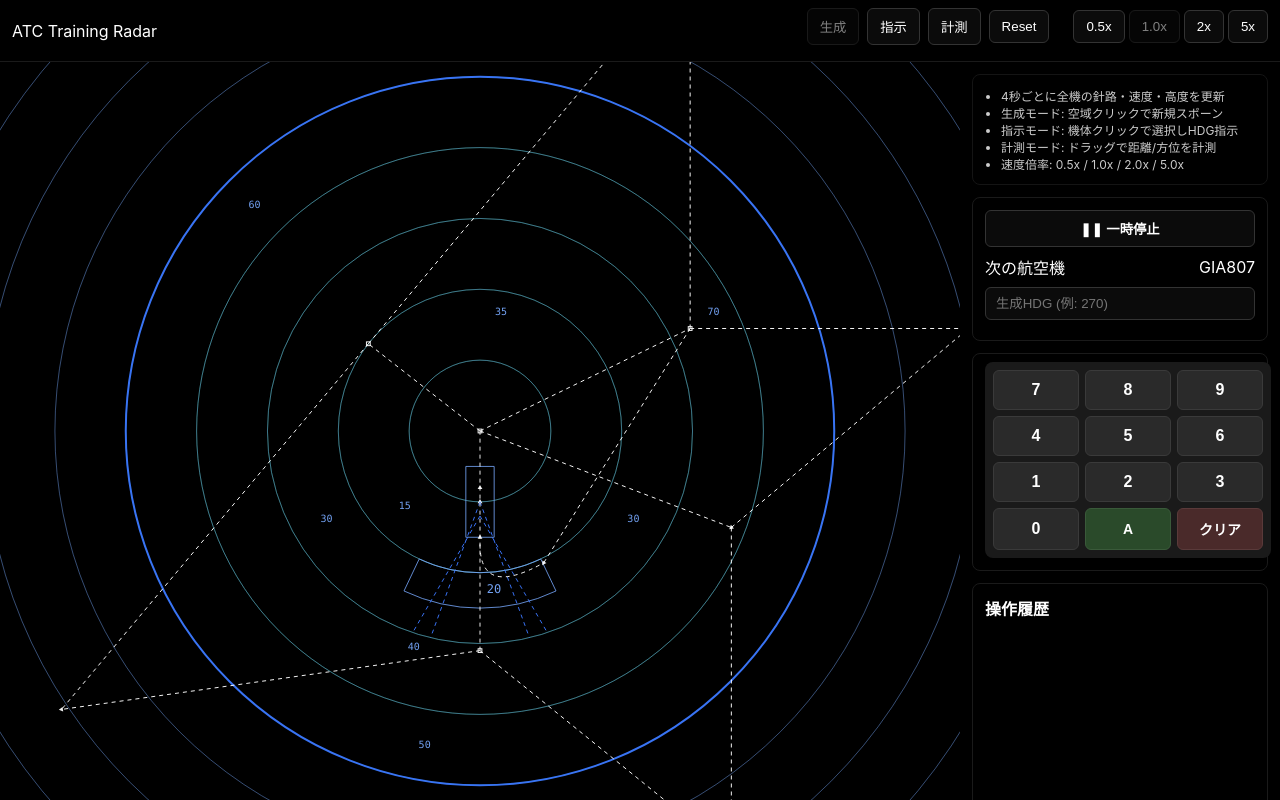
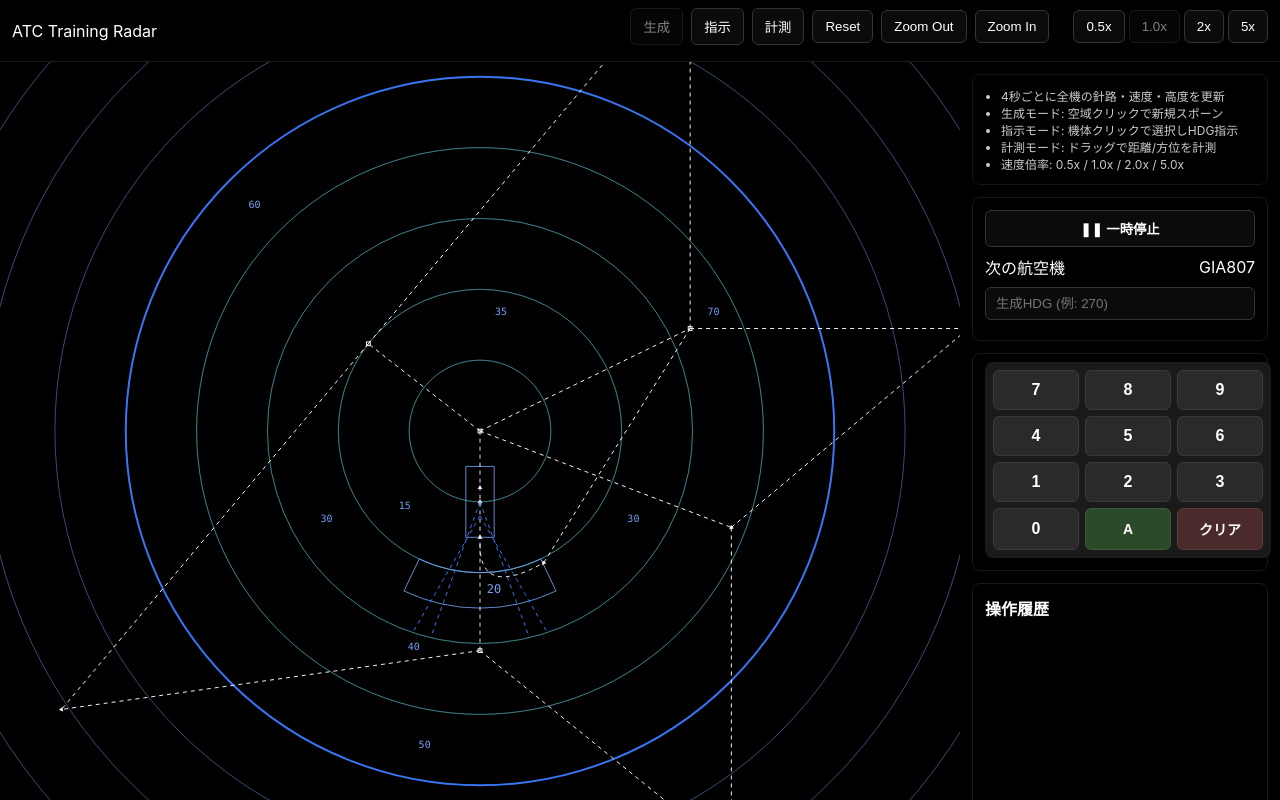
Before and after one commit to shinnnnk/rader-vector-app, a React (Vite) app: page / in a window 1280 px wide. Built offline with nearby package versions, Linux system fonts and the light colour scheme.

Commit message:
refactor:update map

```diff
--- a/src/App.tsx
+++ b/src/App.tsx
@@ -53,6 +53,8 @@ export const App: React.FC = () => {
 					</button>
 
 					<button onClick={state.resetAll}>Reset</button>
+					<button onClick={state.zoomOut}>Zoom Out</button>
+					<button onClick={state.zoomIn}>Zoom In</button>
 					<div style={{ marginLeft: 16, display: 'flex', gap: 4 }}>
 						{state.speedPresets.map((speed) => {
 							const label =
--- a/src/state/store.ts
+++ b/src/state/store.ts
@@ -73,6 +73,8 @@ export type RadarMode = 'spawn' | 'command' | 'measure'
 const SPEED_PRESETS = [0.5, 1, 2, 5] as const
 export type SimSpeed = (typeof SPEED_PRESETS)[number]
 
+const ZOOM_LEVELS = [25, 50, 75, 100] as const;
+
 let callsignSeq = 1;
 function generateCallsign(existingAircraft: Aircraft[]): string {
 	const maxAttempts = 10
@@ -89,7 +91,7 @@ function generateCallsign(existingAircraft: Aircraft[]): string {
 }
 
 export function useRadarState(initial: Aircraft[]) {
-	const [rangeNm, setRangeNm] = useState<50>(50)
+	const [rangeNm, setRangeNm] = useState<number>(50)
 	const [mode, setMode] = useState<RadarMode>('spawn')
 	const [aircraft, setAircraft] = useState<Aircraft[]>(initial)
 	const [selectedId, setSelectedId] = useState<AircraftId | null>(null)
@@ -128,6 +130,26 @@ export function useRadarState(initial: Aircraft[]) {
 
 	function togglePause() {
 		setIsPaused((p) => !p)
+	}
+
+	function zoomIn() {
+		setRangeNm(prevRange => {
+			const currentIndex = ZOOM_LEVELS.indexOf(prevRange as typeof ZOOM_LEVELS[number]);
+			if (currentIndex > 0) {
+				return ZOOM_LEVELS[currentIndex - 1];
+			}
+			return prevRange;
+		});
+	}
+
+	function zoomOut() {
+		setRangeNm(prevRange => {
+			const currentIndex = ZOOM_LEVELS.indexOf(prevRange as typeof ZOOM_LEVELS[number]);
+			if (currentIndex < ZOOM_LEVELS.length - 1) {
+				return ZOOM_LEVELS[currentIndex + 1];
+			}
+			return prevRange;
+		});
 	}
 
 	function issueApproach(id: AircraftId) {
@@ -200,7 +222,8 @@ export function useRadarState(initial: Aircraft[]) {
 
 	return {
 		rangeNm,
-		setRangeNm,
+		zoomIn,
+		zoomOut,
 		mode,
 		setMode,
 		aircraft,
--- a/src/utils/coordinates.ts
+++ b/src/utils/coordinates.ts
@@ -1,4 +1,4 @@
-export type RangeNm = 50
+export type RangeNm = number
 
 export function computePxPerNm(viewW: number, viewH: number, rangeNm: RangeNm): number {
 	const radiusPx = Math.min(viewW, viewH) * 0.48
```
